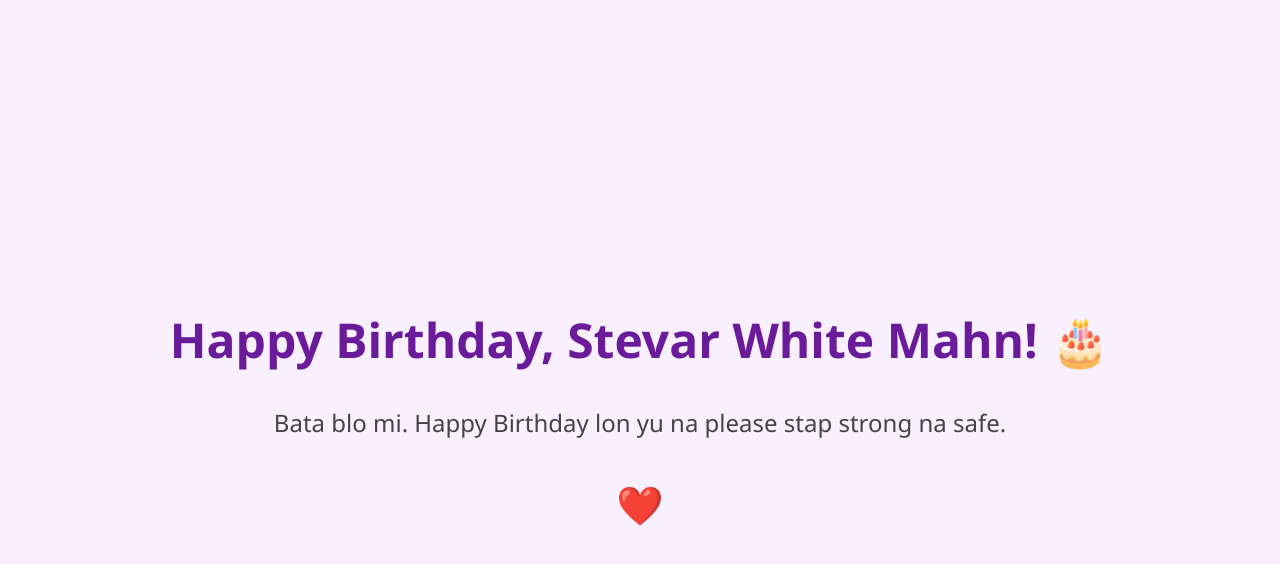
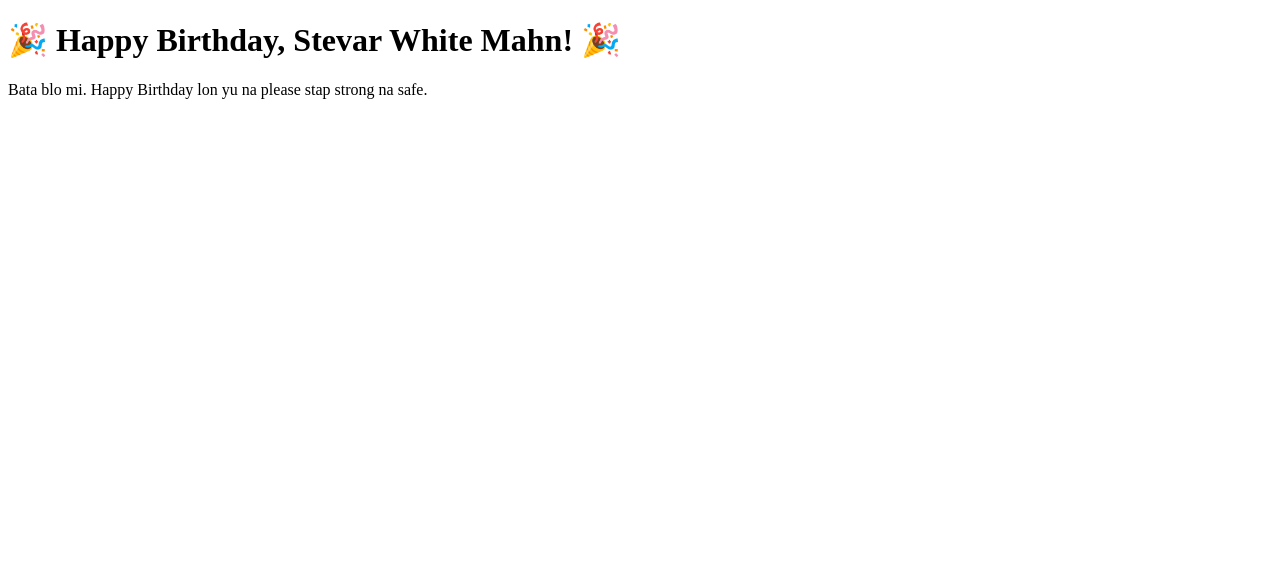
Before and after one commit to OROTOMANU/Stevar-Birthday-Wishes, a plain HTML site: page Bai.html in a window 1280 px wide. Drawn offline with Linux system fonts and the light colour scheme.

Commit message:
Update Bai.html

```diff
--- a/Bai.html
+++ b/Bai.html
@@ -1,45 +1,14 @@
 <!DOCTYPE html>
 <html lang="en">
 <head>
-  <meta charset="UTF-8">
-  <title>Happy Birthday Stevar!</title>
-  <style>
-    body {
-      background: #f8f0ff;
-      font-family: 'Segoe UI', sans-serif;
-      display: flex;
-      flex-direction: column;
-      align-items: center;
-      justify-content: center;
-      height: 100vh;
-      margin: 0;
-      text-align: center;
-    }
-    h1 {
-      color: #6a1b9a;
-      font-size: 3em;
-      margin-bottom: 10px;
-    }
-    p {
-      font-size: 1.5em;
-      color: #444;
-    }
-    .heart {
-      font-size: 2em;
-      color: red;
-      margin-top: 20px;
-      animation: pulse 1.5s infinite;
-    }
-    @keyframes pulse {
-      0% { transform: scale(1); }
-      50% { transform: scale(1.2); }
-      100% { transform: scale(1); }
-    }
-  </style>
+  <meta charset="UTF-8" />
+  <meta name="viewport" content="width=device-width, initial-scale=1.0" />
+  <title>Happy Birthday Stevar</title>
 </head>
 <body>
-  <h1>Happy Birthday, Stevar White Mahn! 🎂</h1>
-  <p>Bata blo mi. Happy Birthday lon yu na please stap strong na safe.</p>
-  <div class="heart">❤️</div>
+  <div class="card">
+    <h1>🎉 Happy Birthday, Stevar White Mahn! 🎉</h1>
+    <p>Bata blo mi. Happy Birthday lon yu na please stap strong na safe.</p>
+  </div>
 </body>
 </html>
```
